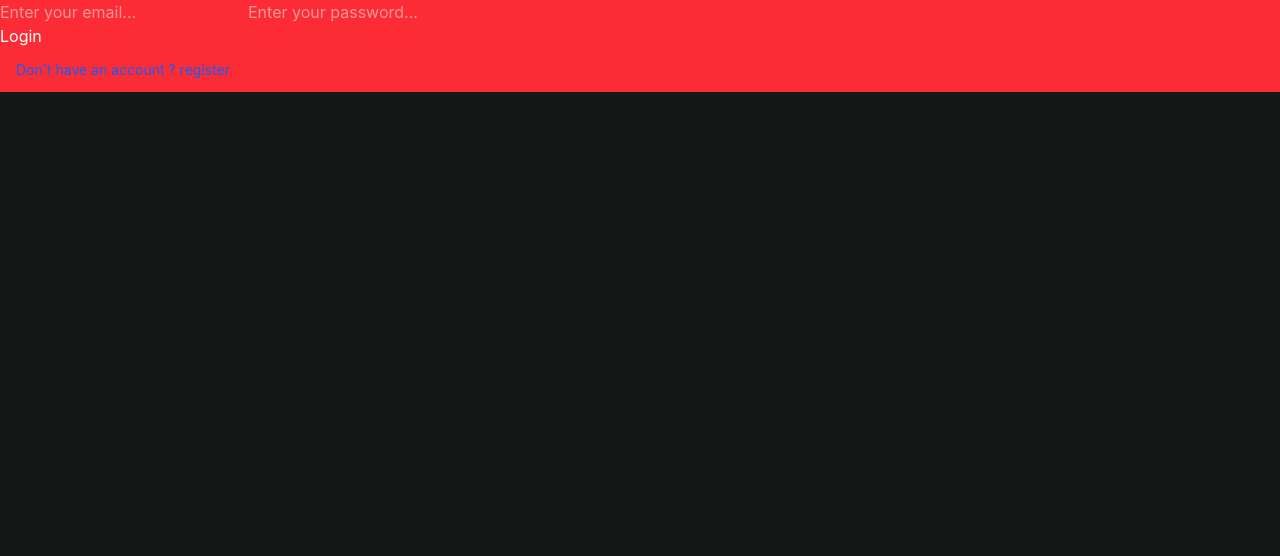
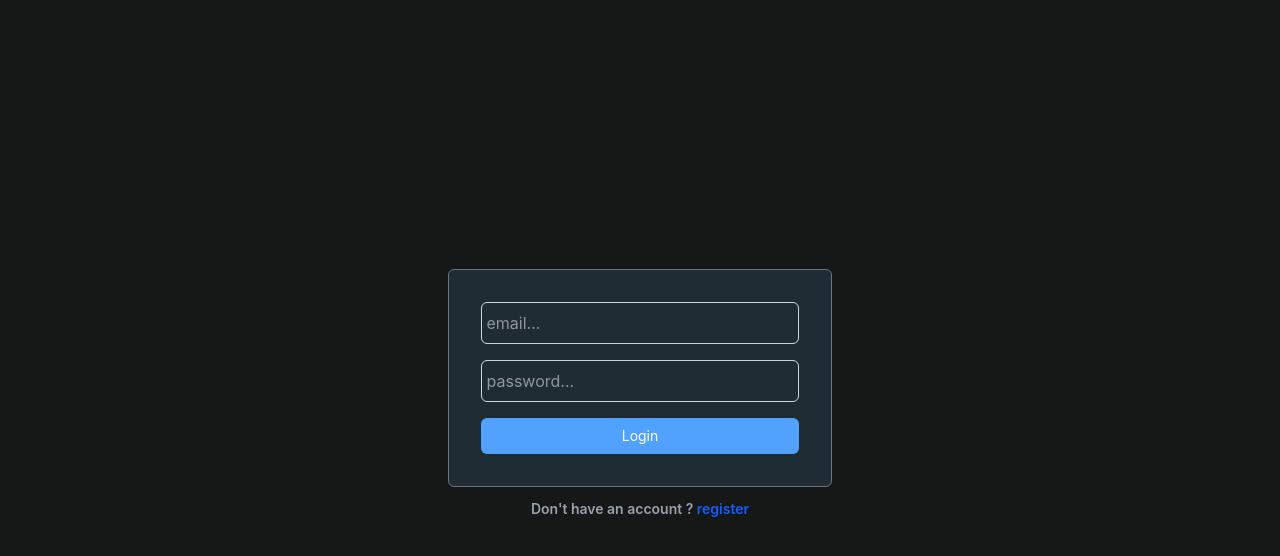
Before and after one commit to Arindam-saikia-2005/group-chat, a React app in the folder frontend/: page /login in a window 1280 px wide. Shown: the top 556 px of the page. Built offline with nearby package versions, Linux system fonts and the light colour scheme; the HTML template or start-up script is replaced by a standard one.

Commit message:
Design the login and Signup page

```diff
--- a/frontend/src/components/ChatWindow.tsx
+++ b/frontend/src/components/ChatWindow.tsx
@@ -98,11 +98,12 @@ export default function ChatWindow({
     try {
       const groupId = group?._id;
       if (!groupId) return;
-      await axios.patch(`http://localhost:8000/api/group/leave/${group._id}`,{},{
+     const res = await axios.patch(`http://localhost:8000/api/group/leave/${group._id}`,{},{
         headers:{
           Authorization:`Bearer ${token}`
         }
       })
+      setSelectedGroup(res.data.group)
       socket.emit("leave_group", group?._id);
       toast.success("leaving group successfully");
     } catch (err: any) {
--- a/frontend/src/pages/Login.tsx
+++ b/frontend/src/pages/Login.tsx
@@ -38,26 +38,28 @@ export default function Login({setToken}:LoginProps) {
   };
 
   return (
-    <div className="mx-auto bg-red-500">
+    <div className="mx-auto  h-screen flex items-center justify-center">
       <form onSubmit={handleSubmit}>
-        <div>
+        <div className="bg-[#202c33] space-y-4 p-8 flex flex-col w-96 border rounded-md border-gray-500">
           <input
+             className="border border-gray-300 rounded-md py-2"
             type="email"
             name="email"
             value={formData.email}
             onChange={handleOnChange}
-            placeholder="Enter your email..."
+            placeholder=" email..."
           />
           <input
+            className="border border-gray-300 rounded-md py-2"
             type="password"
             name="password"
             value={formData.password}
             onChange={handleOnChange}
-            placeholder="Enter your password..."
+            placeholder=" password..."
           />
+        <button className="text-sm px-4 py-2 bg-blue-400 rounded-md" type="submit">Login</button>
         </div>
-        <button type="submit">Login</button>
-        <p className="text-blue-600 text-sm px-4 py-3">Don't have an account ? <span className="text-sm text-blue-600"><NavLink to="/register">register</NavLink></span></p>
+        <p className="text-gray-400 font-semibold text-sm px-4 py-3 text-center">Don't have an account ? <span className="text-sm text-blue-600"><NavLink to="/register">register</NavLink></span></p>
       </form>
     </div>
   );
--- a/frontend/src/pages/SignUp.tsx
+++ b/frontend/src/pages/SignUp.tsx
@@ -39,28 +39,31 @@ export default function SignUp({setToken} : SignUpProps) {
   };
 
   return (
-    <div className="mx-auto">
+    <div className="mx-auto h-screen flex items-center justify-center">
       <form onSubmit={handleSubmit}>
-        <div className="flex justify-center">
+        <div className="bg-[#202c33] space-y-4 p-8 flex flex-col w-96 border rounded-md border-gray-500  justify-center">
           <input
+          className="border border-gray-300 rounded-md py-2"
           type="text"
           name="name"
           value={formData.name}
-          placeholder="Enter your name"
+          placeholder=" Name.."
           onChange={handleOnChage}
           />
           <input
+          className="border border-gray-300 rounded-md py-2"
             type="email"
             name="email"
             value={formData.email}
-            placeholder="Enter your email..."
+            placeholder=" Email..."
             onChange={handleOnChage}
           />
           <input
+          className="border border-gray-300 rounded-md py-2"
             type="password"
             name="password"
             value={formData.password}
-            placeholder="Enter your password..."
+            placeholder=" Password..."
             onChange={handleOnChage}
           />
           <button
@@ -69,7 +72,7 @@ export default function SignUp({setToken} : SignUpProps) {
           >
             SignUp
           </button>
-          <p className="text-sm ">
+          <p className="text-sm text-center font-semibold">
             Already have an account ?{" "}
             <span className="text-blue-600 text-sm">Login</span>
           </p>
```
